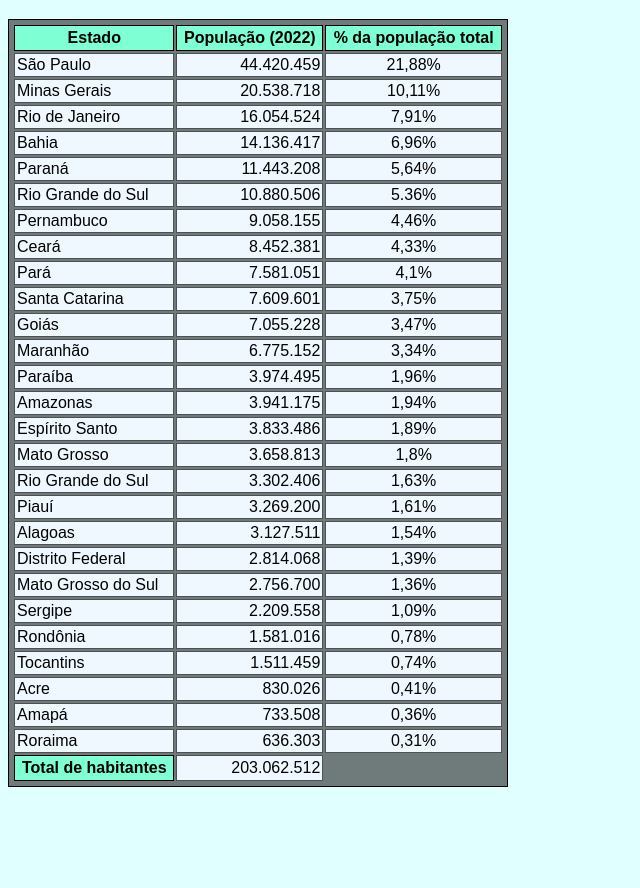
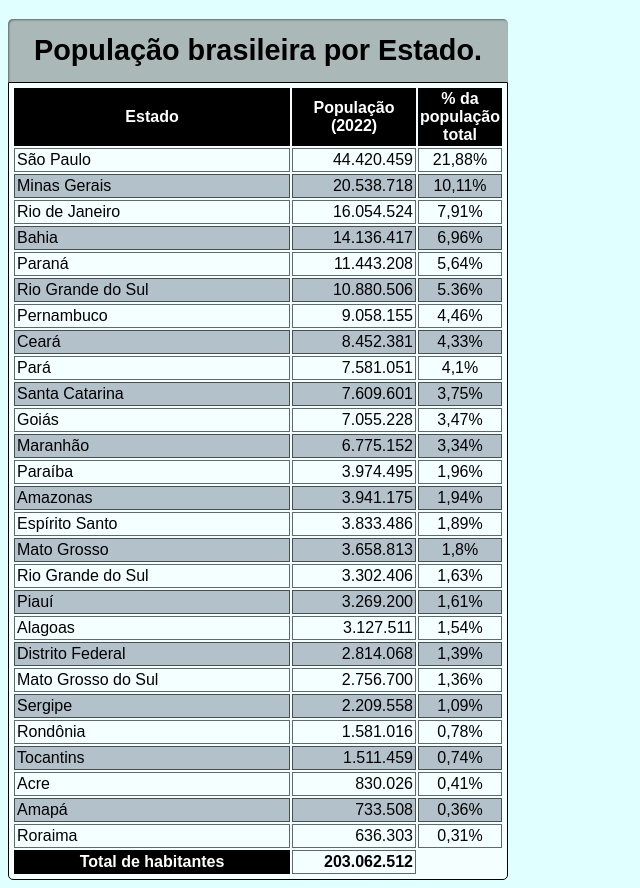
Before and after one commit to danielcostasantoss/html-css, a plain HTML site: page Exercicios/ex023/tabela002.html in a window 1280 px wide. Shown: the part 61-949 px from the top of the page, without its empty margins (0-640 px from the left). Before the commit the page ends 856 px from the top, so only its background shows below. Drawn offline with Linux system fonts and the light colour scheme.

Commit message:
tabela 002

```diff
--- a/Exercicios/ex023/style2.css
+++ b/Exercicios/ex023/style2.css
@@ -6,24 +6,47 @@ body{
 }
 
 table {
-    background-color: rgba(54, 54, 54, 0.658);
-    width: 500px;
+    background-color: rgba(255, 255, 255, 0.658);
+    width: 500px;border: 1px solid black;
+    border-radius: 0px 0px 5px 5px;
+    text-align: center;
+    padding: 3px;
+    position: relative;
+}
+
+caption{
+    font-weight: bold;
+    font-size: 1.8em;
+    background-color: rgba(128, 128, 128, 0.562);
+    padding: 15px;
+    box-shadow: inset 1px 1px 2px rgba(0, 0, 0, 0.411);
+    border-radius: 5px 5px 0px 0px;
 }
 
 thead{
-    background-color: aquamarine;
+    background-color: rgb(98, 100, 211);
+    border: 1px solid rgba(0, 0, 0, 0.589);
 }
 
-table, th{
-    border: 1px solid black;
-    text-align: center;
-    padding: 3px;
+thead > tr > th{
+    position: sticky;
+    top: 0;
+    background-color: black;
+}
+
+tbody > tr:nth-child(2n){
+    background-color: rgba(119, 136, 153, 0.514);
+}
+
+th{
+    background-color: rgb(0, 0, 0);
+    border: 1px solid rgba(0, 0, 0, 0.966);
+    color: white;
 }
 
 td{
-    background-color: aliceblue;
     padding: 2px;
-    border: 1px solid rgba(0, 0, 0, 0.671);
+    border: 1px solid rgba(0, 0, 0, 0.596);
     text-align: left;
 }
 
@@ -36,11 +59,8 @@ td{
 }
 
 td:hover{
-    background-color: rgba(0, 0, 255, 0.384);
+    background-color: rgb(83, 83, 83);
     text-decoration: underline;
     color: white;
+    font-weight: bold;
 }
-
-tfoot{
-    background-color: aquamarine;
-}
--- a/Exercicios/ex023/tabela002.html
+++ b/Exercicios/ex023/tabela002.html
@@ -10,6 +10,7 @@
     <h1>Uso de tabelas grandes</h1>
     <!-- Anatomia para tabelas grandes
     TABLE
+        CAPTION
         THEAD
             TR, TD, TH
         TBODY
@@ -18,11 +19,12 @@
             TR, TD, TH
     -->
     <table>
+        <caption> População brasileira por Estado.</caption>
         <thead>
             <tr>
-                <th>Estado</th>
-                <th>População (2022)</th>
-                <th>% da população total</th>
+                <th scope="col">Estado</th>
+                <th scope="col" style="width: 120px;">População (2022)</th>
+                <th scope="col" style="width: 80px;">% da população total</th>
             </tr>
         </thead>
         <tbody>
@@ -164,8 +166,8 @@
         </tbody>
         <tfoot>
             <tr>
-                <th>Total de habitantes</th>
-                <td class="numero">203.062.512</td>
+                <th scope="row">Total de habitantes</th>
+                <td class="numero"><strong>203.062.512</strong></td>
             </tr>
         </tfoot>
     </table>
```
